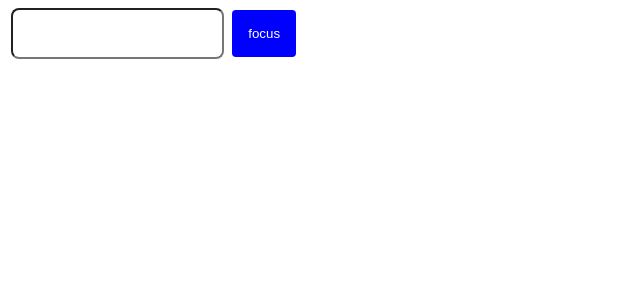
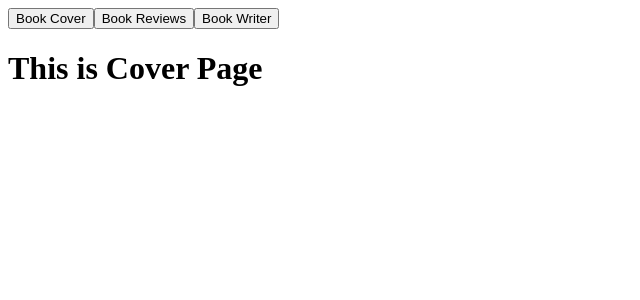
Before and after one commit to MihirVir/advanced-react-concepts-and-hooks, a React (Vite) app: page / in a window 1280 px wide. Shown: the top 300 px of the page, without its empty margins (0-640 px from the left). Built offline with nearby package versions, Linux system fonts and the light colour scheme.

Commit message:
use transition

```diff
--- a/src/App.jsx
+++ b/src/App.jsx
@@ -7,11 +7,14 @@ import { LayoutEffectApp } from "./components/UseLayoutEffect/impl-use-effect.js
 import { UseIdApp } from "./components/UseId/use-id-impl.jsx"
 import { UseCallbackRefApp } from "./components/UseCallbackRef/UseCallbackRefApp.jsx";
 import { UseImperativeApp } from "./components/UseImperativeHandler/UseImperativeApp.jsx";
+import { UseDefferedApp } from "./components/UseDefferedValue/UseDefferedApp.jsx";
+import { UseTransitionApp } from "./components/UseTransition/UseTransitionApp.jsx";
+
 
 const App = () => {
   return(
     <React.StrictMode>
-      <UseImperativeApp />
+      <UseTransitionApp />
     </React.StrictMode>
   );
 };
--- /dev/null
+++ b/src/components/UseDefferedValue/UseDefferedApp.jsx
@@ -0,0 +1,18 @@
+import React, { useState, useDeferredValue } from "react";
+import {HeavyComponent} from "./heavy.jsx";
+
+export const UseDefferedApp = () => {
+  const [val, setVal] = useState("");
+
+  const keyword = useDeferredValue(val);
+
+  console.log("Keyword", val);
+  console.log("Deferred Keyword", keyword);
+
+  return (
+    <>
+      <input value = {val} onChange = {e => setVal(e.target.value)} />
+      <HeavyComponent keyword = {keyword} />
+    </>
+  );
+};
--- /dev/null
+++ b/src/components/UseDefferedValue/heavy.jsx
@@ -0,0 +1,12 @@
+import React ,{useEffect} from "react"
+
+export const HeavyComponent = React.memo(({ keyword }) => {
+    const init = performance.now();
+    while (init > performance.now() - 200) {}
+  return (
+    <>
+      <h2>I am a slow component</h2>
+      {keyword}
+    </>
+  );
+});
--- /dev/null
+++ b/src/components/UseTransition/UseTransitionApp.jsx
@@ -0,0 +1,87 @@
+import { useState, useTransition } from "react";
+
+
+/*
+ *
+ * Issue: when we click on Book Reviews <Reviews /> component it takes
+ * ton of time to load the data becuase of fake slow down due to that
+ * when we try to load any other component like <Cover /> while the
+ * <Reviews /> component is loading, <Cover /> will render after the entire
+ * <Reviews /> component is rendered.
+ *
+ * */
+
+const Cover = () => {
+  return (
+    <>
+      <h1>This is Cover Page</h1>
+    </>
+  );
+};
+
+const Writer = () => {
+  return (
+    <>
+      <h1>This is Writer Page</h1>
+    </>
+  );
+};
+
+const Reviews = () => {
+  return (
+    <>
+      <div>
+        <ul>
+          {
+            Array(300)
+              .fill("")
+              .map((_, i) => (
+                <Review key = {i} index = {i} />
+              ))
+          }
+        </ul>
+      </div>
+    </>
+  )
+};
+
+const Review = ({ index }) => {
+  const init = performance.now();
+  // fake slow down
+  while (init > performance.now() - 3) {}
+  return <li>Review #{index}</li>
+}
+
+export const UseTransitionApp = () => {
+  const [section, setSection] = useState("Cover");
+  const [isPending, startTransition] = useTransition();
+
+  const sectionHandler = (sec) => {
+    startTransition(() => {
+      setSection(sec);
+    });
+
+  }
+
+  return (
+    <>
+      <button onClick = {() => sectionHandler("Cover")}>
+        Book Cover
+      </button>
+      <button onClick = {() => sectionHandler("Reviews")}>
+        Book Reviews
+      </button>
+      <button onClick = {() => sectionHandler("Writer")}>
+        Book Writer
+      </button>
+      {isPending && "Loading..."}
+      { section === "Cover" ? (
+          <Cover />
+        ) : section === "Reviews" ? (
+          <Reviews />
+        ) : (
+          <Writer />
+        )}
+    </>
+  );
+};
```
Also changed, not shown: src/components/Portals/PortalComp.jsx (line endings or trailing spaces).
